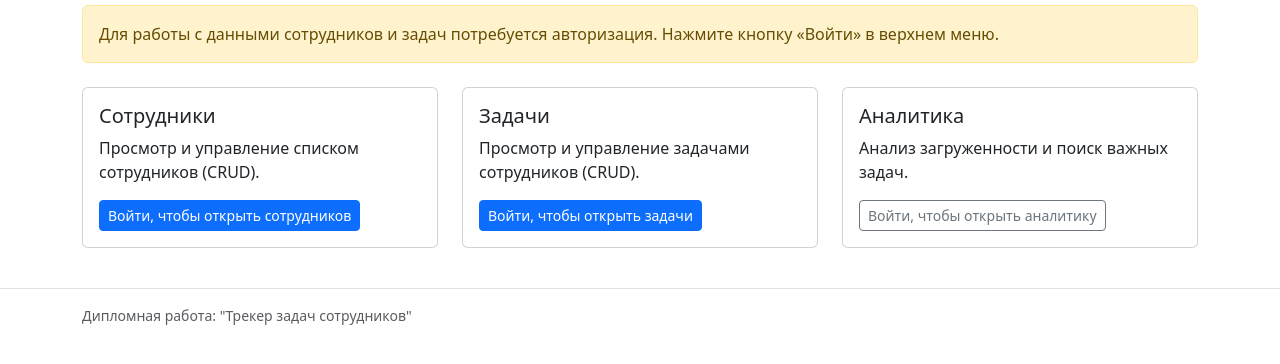
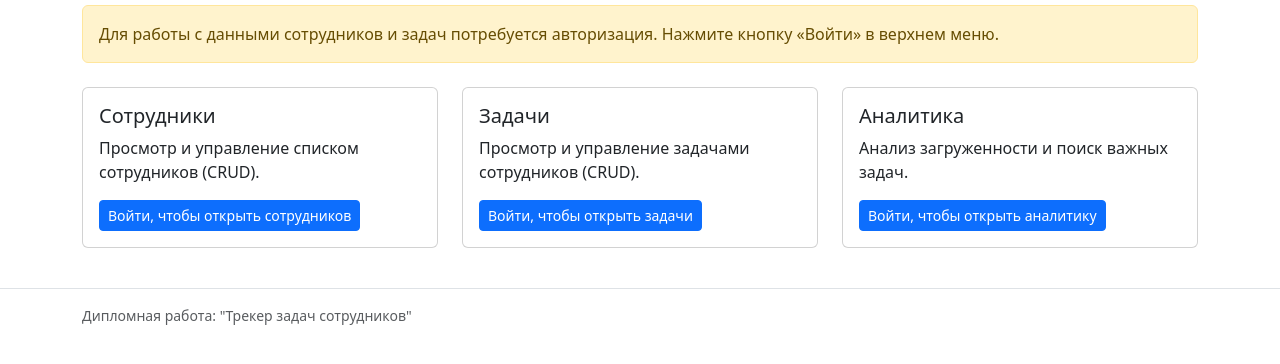
Before and after one commit to Nekrontir/Employee_Task_Tracker_project, a Django app: page / in a window 1280 px wide. Shown: the part 171-535 px from the top of the page. Run offline with Django 5.2, Linux system fonts and the light colour scheme; parts of the project's set-up code (start-up, migrations or seed data) failed here and were passed over; some libraries are stand-ins or nearby versions.

Commit message:
fix button

```diff
--- a/templates/dashboard.html
+++ b/templates/dashboard.html
@@ -66,11 +66,11 @@
             Анализ загруженности и поиск важных задач.
           </p>
           {% if user.is_authenticated %}
-            <a href="{% url 'ui-analytics' %}" class="btn btn-outline-secondary btn-sm">
+            <a href="{% url 'ui-analytics' %}" class="btn btn-primary btn-sm">
               Страница аналитики
             </a>
           {% else %}
-            <a href="{% url 'ui-login' %}" class="btn btn-outline-secondary btn-sm">
+            <a href="{% url 'ui-login' %}" class="btn btn-primary btn-sm">
               Войти, чтобы открыть аналитику
             </a>
           {% endif %}
```
